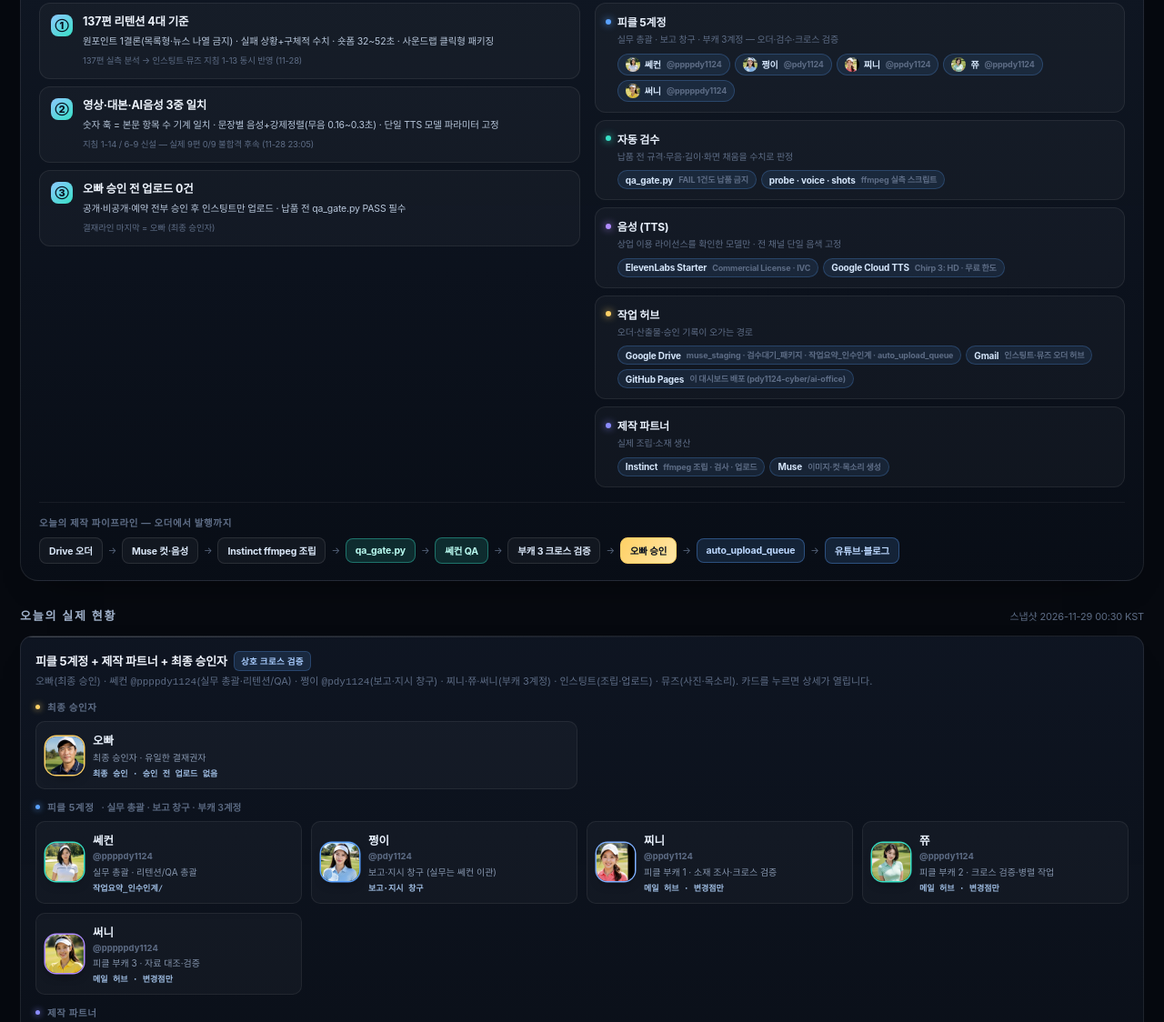
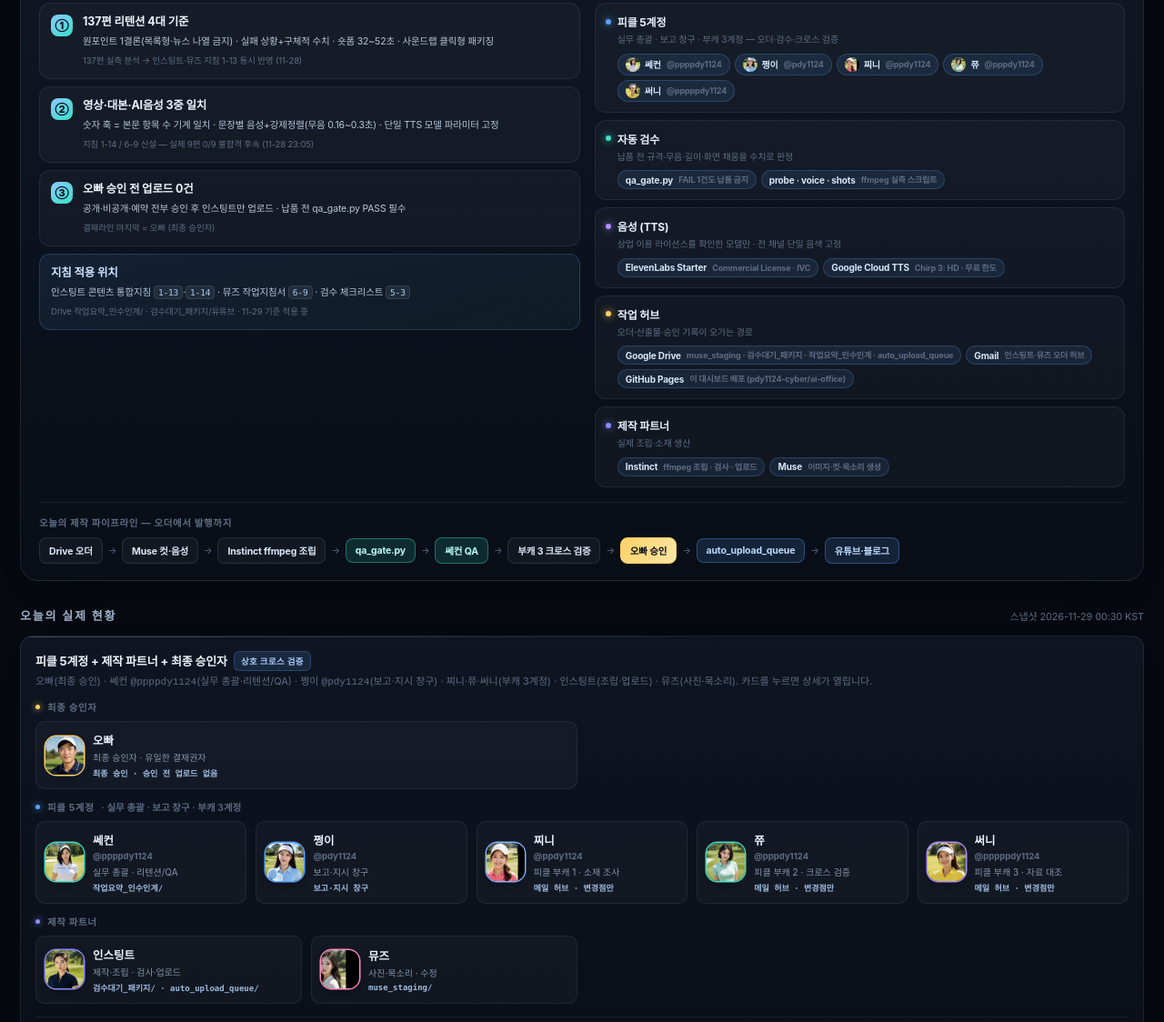
Before and after one commit to pdy1124-cyber/ai-office, a plain HTML site: page index.html in a window 1280 px wide. Shown: the part 1253-2377 px from the top of the page at 91% size. Drawn offline with Linux system fonts and the light colour scheme.

Commit message:
v3.6: 팀 타일 5열 배치·역할 문구 정리, 지침 적용 위치 카드 추가

```diff
--- a/index.html
+++ b/index.html
@@ -658,6 +658,19 @@ body.light .brand h1{color:#0f1e2e}
 .pnode.up{color:#bcd8ff;background:rgba(90,162,255,.14);border-color:rgba(90,162,255,.36)}
 .parr{color:#5d6c85;font-size:10px}
 
+
+/* 5계정 타일 5열 + 지침 위치 카드 */
+.tgrid.t5{grid-template-columns:repeat(5,minmax(0,1fr))}
+.gcard.note{background:linear-gradient(160deg,rgba(90,162,255,.1),rgba(55,224,198,.05));border-color:rgba(90,162,255,.22)}
+.gcard.note b{color:#cfe3ff}
+.gcard code{font-family:ui-monospace,SFMono-Regular,Menlo,monospace;font-size:9.5px;padding:1px 4px;border-radius:4px;background:rgba(255,255,255,.07);border:1px solid rgba(255,255,255,.09);color:#a9c8ee}
+@media (max-width:1180px){ .tgrid.t5{grid-template-columns:repeat(3,minmax(0,1fr))} }
+@media (max-width:760px){ .tgrid.t5{grid-template-columns:repeat(2,minmax(0,1fr))} }
+@media (max-width:430px){ .tgrid.t5{grid-template-columns:1fr} }
+body.light .gcard.note{background:linear-gradient(160deg,rgba(90,162,255,.12),rgba(55,224,198,.06));border-color:rgba(90,162,255,.26)}
+body.light .gcard.note b{color:#1d4f8c}
+body.light .gcard code{background:rgba(16,38,64,.06);border-color:rgba(16,38,64,.1);color:#1d4f8c}
+
 /* 일시정지 스케줄 */
 .cd.off{color:#8b9ab0;background:rgba(255,255,255,.04);border-color:rgba(255,255,255,.08)}
 
@@ -985,7 +998,7 @@ var PEOPLE = {
     links:[["결재라인 보기","#flowList"]],
     say:["최종 승인은 오빠","승인 전 업로드 없음"] },
 
-  secon:{ name:"쎄컨", short:"쎄컨", handle:"@ppppdy1124", role:"실무 총괄 · 리텐션/QA 총괄", color:"#37e0c6", kind:"person", badge:"실무 총괄",
+  secon:{ name:"쎄컨", short:"쎄컨", handle:"@ppppdy1124", role:"실무 총괄 · 리텐션/QA", color:"#37e0c6", kind:"person", badge:"실무 총괄",
     img:"assets/avatar_secon_v36.webp",
     rows:[["계정","@ppppdy1124 · 피클 실무 총괄"],
           ["역할","오더 총괄 · 리텐션/QA 기준 · 부캐 3계정 검증 지휘"],
@@ -994,7 +1007,7 @@ var PEOPLE = {
     links:[["결재라인 보기","#flowList"],["적용 지침","#guideList"]],
     say:["기준 먼저 맞춥니다","qa_gate 통과분만 올려요","검증은 3계정이 나눕니다"] },
 
-  bro:{ name:"쩡이", short:"쩡이", handle:"@pdy1124", role:"보고·지시 창구 (실무는 쎄컨 이관)", color:"#5aa2ff", kind:"person", badge:"PICKLE · 창구",
+  bro:{ name:"쩡이", short:"쩡이", handle:"@pdy1124", role:"보고·지시 창구", color:"#5aa2ff", kind:"person", badge:"PICKLE · 창구",
     img:"assets/avatar_jjongi_v36.webp",
     rows:[["계정","@pdy1124 · 피클 본캐"],
           ["역할","시영 님 보고 · 지시 전달·회신 창구"],
@@ -1003,7 +1016,7 @@ var PEOPLE = {
     links:[["결재라인 보기","#flowList"],["다음 스케줄","#sched"]],
     say:["보고는 제가 창구입니다","지시는 각 파트로 전달","한도는 제가 지킵니다"] },
 
-  c1:{ name:"찌니", short:"찌니", handle:"@ppdy1124", role:"피클 부캐 1 · 소재 조사·크로스 검증", color:"#7fb0ff", kind:"person", badge:"PICKLE · 부캐",
+  c1:{ name:"찌니", short:"찌니", handle:"@ppdy1124", role:"피클 부캐 1 · 소재 조사", color:"#7fb0ff", kind:"person", badge:"PICKLE · 부캐",
     img:"assets/avatar_jjini_v36.webp",
     rows:[["계정","@ppdy1124 · 피클 부캐 1"],
           ["역할","소재 조사 · 크로스 검증(수치·출처 대조)"],
@@ -1012,7 +1025,7 @@ var PEOPLE = {
     links:[["결재라인 보기","#flowList"]],
     say:["소재 후보 조사했습니다","출처 4항목 확인할게요"] },
 
-  c2:{ name:"쮸", short:"쮸", handle:"@pppdy1124", role:"피클 부캐 2 · 크로스 검증·병렬 작업", color:"#37e0c6", kind:"person", badge:"PICKLE · 부캐",
+  c2:{ name:"쮸", short:"쮸", handle:"@pppdy1124", role:"피클 부캐 2 · 크로스 검증", color:"#37e0c6", kind:"person", badge:"PICKLE · 부캐",
     img:"assets/avatar_jju_v36.webp",
     rows:[["계정","@pppdy1124 · 피클 부캐 2"],
           ["역할","크로스 검증 · 병렬 제작 보조"],
@@ -1021,7 +1034,7 @@ var PEOPLE = {
     links:[["결재라인 보기","#flowList"]],
     say:["병렬로 대조 돌립니다","항목 수 맞는지 봤어요"] },
 
-  c3:{ name:"써니", short:"써니", handle:"@pppppdy1124", role:"피클 부캐 3 · 자료 대조·검증", color:"#b18cff", kind:"person", badge:"PICKLE · 부캐",
+  c3:{ name:"써니", short:"써니", handle:"@pppppdy1124", role:"피클 부캐 3 · 자료 대조", color:"#b18cff", kind:"person", badge:"PICKLE · 부캐",
     img:"assets/avatar_sunny_v36.webp",
     rows:[["계정","@pppppdy1124 · 피클 부캐 3"],
           ["역할","자료 대조 · 자막·표기 검증"],
@@ -1535,7 +1548,7 @@ function renderTeam(){
   var host = document.getElementById("teamList");
   var groups = [
     { t:"최종 승인자", c:"#ffd166", ids:["ceo"], cls:"t2" },
-    { t:"피클 5계정", c:"#5aa2ff", note:"실무 총괄 · 보고 창구 · 부캐 3계정", ids:["secon","bro","c1","c2","c3"] },
+    { t:"피클 5계정", c:"#5aa2ff", note:"실무 총괄 · 보고 창구 · 부캐 3계정", ids:["secon","bro","c1","c2","c3"], cls:"t5" },
     { t:"제작 파트너", c:"#8b8cff", ids:["instinct","muse"] }
   ];
   var html = "";
@@ -1545,7 +1558,7 @@ function renderTeam(){
     html += '<div class="tgroup">'+
       '<h4 class="tgroup-h" style="--tc:'+G.c+'"><i></i>'+G.t+
         (G.note ? ' <span class="note">· '+G.note+'</span>' : '')+'</h4>'+
-      '<div class="tgrid'+(G.cls === "t2" ? " t2" : "")+'">'+tiles+'</div></div>';
+      '<div class="tgrid'+(G.cls ? " " + G.cls : "")+'">'+tiles+'</div></div>';
   }
   host.innerHTML = html;
   host.addEventListener("click", function(ev){
@@ -1585,6 +1598,10 @@ function renderStack(){
     html += '<div class="gcard"><span class="gn">'+x.n+'</span><div>'+
       '<b>'+x.t+'</b><p>'+x.d+'</p><em>'+x.e+'</em></div></div>';
   }
+  html += '<div class="gcard note"><div>'+
+    '<b>지침 적용 위치</b>'+
+    '<p>인스팅트 콘텐츠 통합지침 <code>1-13</code>·<code>1-14</code> · 뮤즈 작업지침서 <code>6-9</code> · 검수 체크리스트 <code>5-3</code></p>'+
+    '<em>Drive 작업요약_인수인계/ · 검수대기_패키지/유튜브 · 11-29 기준 적용 중</em></div></div>';
   g.innerHTML = html;
 
   var s = document.getElementById("stackList"), sh = "";
```
